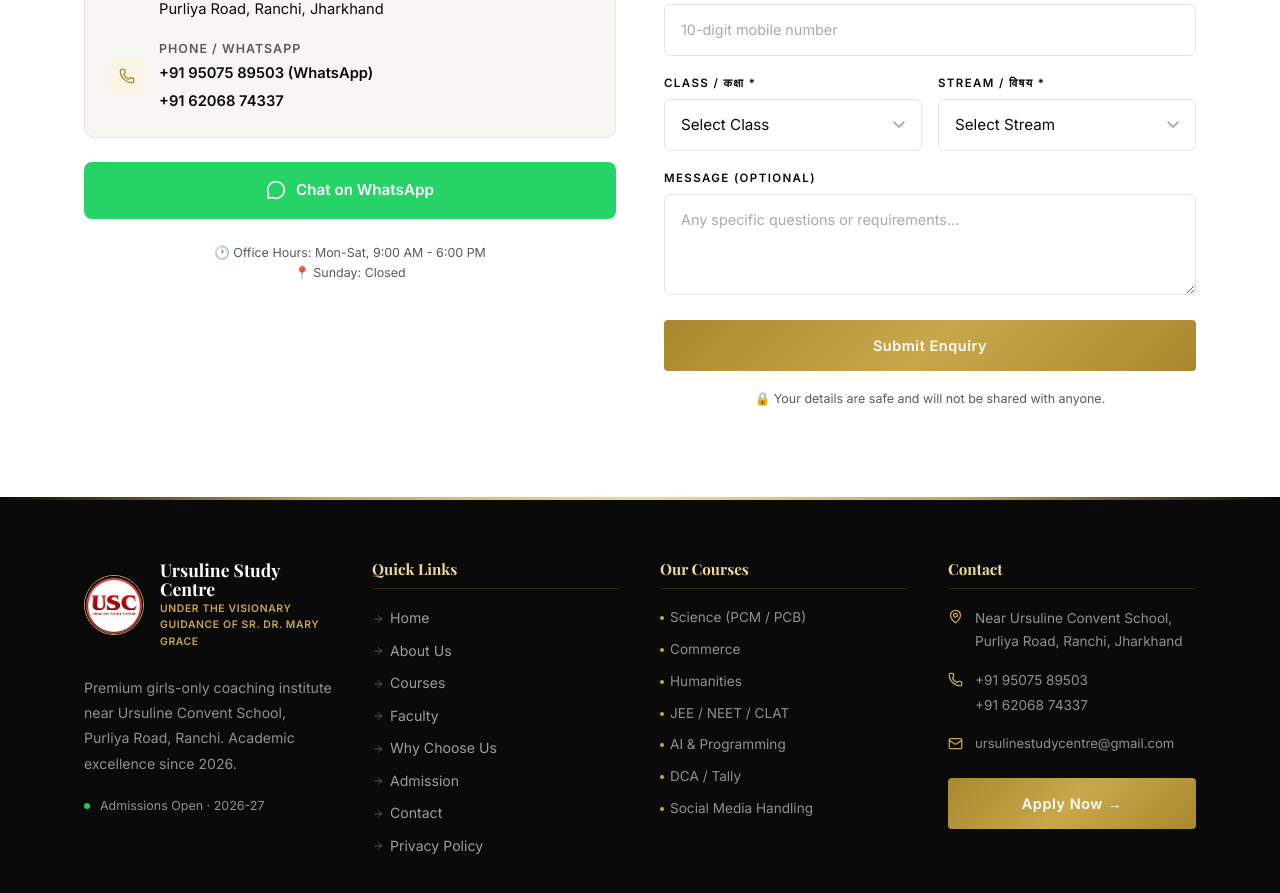
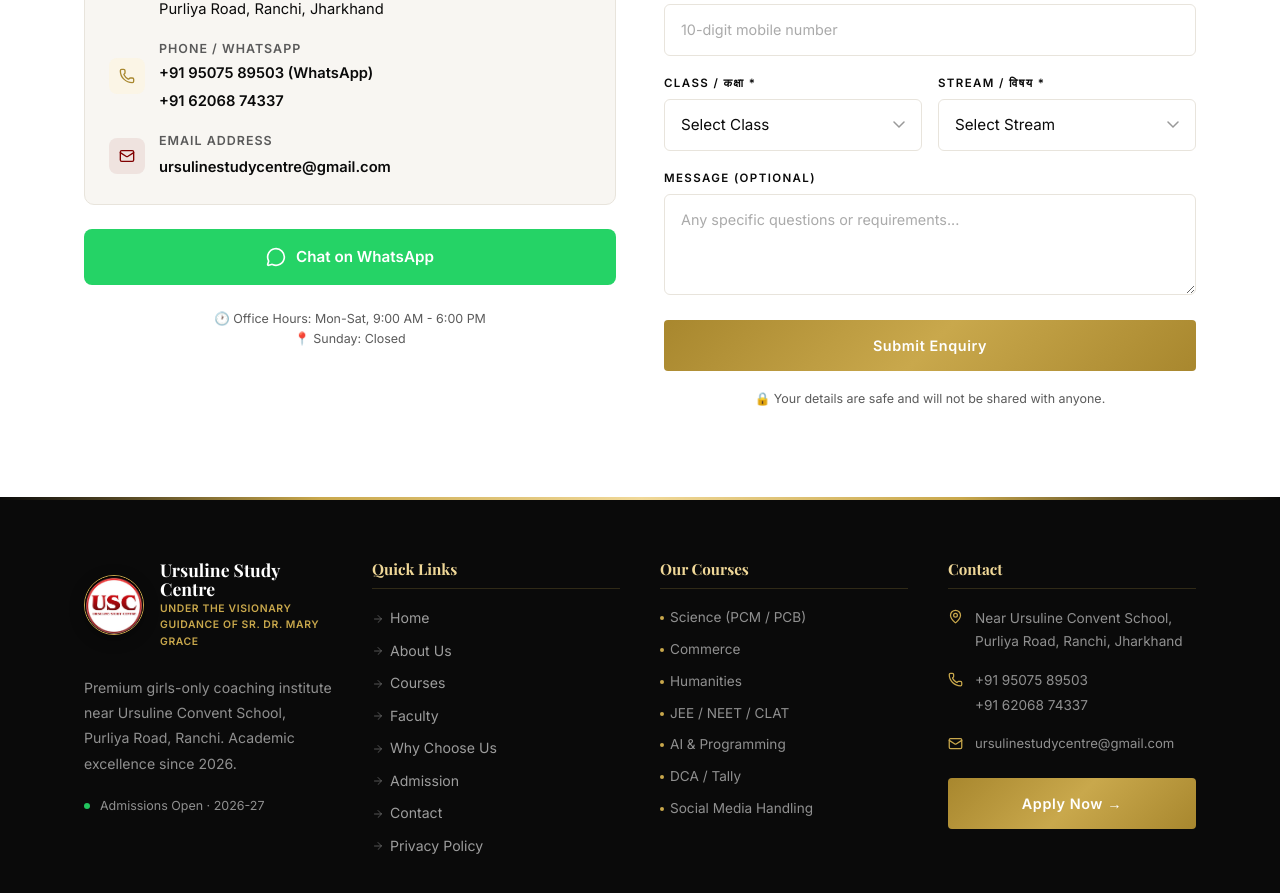
Before and after one commit to addiii999/ursuline-study-centre, a Next.js app: page / in a window 1280 px wide. Shown: the part 8960-9853 px from the top of the page. Built offline with nearby package versions, Linux system fonts and the light colour scheme; a web font is replaced by a local one.

Commit message:
fix: update and make official email clickable across the website

```diff
--- a/src/app/privacy-policy/page.tsx
+++ b/src/app/privacy-policy/page.tsx
@@ -148,7 +148,7 @@
                       <div style={{ width: '36px', height: '36px', borderRadius: '8px', background: 'white', display: 'flex', alignItems: 'center', justifyContent: 'center', boxShadow: '0 2px 8px rgba(128,0,0,0.06)', flexShrink: 0 }}>
                         <Mail size={16} style={{ color: 'var(--maroon)' }} />
                       </div>
-                      <span style={{ fontFamily: 'var(--sans)', fontSize: '0.9rem', color: 'var(--maroon)', fontWeight: 500 }}>ursulinestudycentre@gmail.com</span>
+                      <a href="mailto:ursulinestudycentre@gmail.com" style={{ fontFamily: 'var(--sans)', fontSize: '0.9rem', color: 'var(--maroon)', fontWeight: 500, textDecoration: 'none', wordBreak: 'break-all' }}>ursulinestudycentre@gmail.com</a>
                     </div>
                   </div>
                 </div>
--- a/src/components/ContactSection.tsx
+++ b/src/components/ContactSection.tsx
@@ -1,6 +1,6 @@
 "use client";
 import React, { useState, useRef } from 'react';
-import { MapPin, Phone, MessageCircle, CheckCircle, AlertCircle, Loader } from 'lucide-react';
+import { MapPin, Phone, Mail, MessageCircle, CheckCircle, AlertCircle, Loader } from 'lucide-react';
 
 const classes = ['Class 9', 'Class 10', 'Class 11', 'Class 12', 'Dropper'];
 const streams = ['Science (PCM)', 'Science (PCB)', 'Commerce', 'Humanities', 'Vocational Course'];
@@ -103,6 +103,17 @@
                         +91 62068 74337
                       </a>
                     </div>
+                  </div>
+                </div>
+                <div style={{ display: 'flex', gap: '14px', alignItems: 'center' }}>
+                  <div style={{ width: '36px', height: '36px', borderRadius: '8px', background: 'rgba(128,0,0,0.08)', display: 'flex', alignItems: 'center', justifyContent: 'center', color: 'var(--maroon)', flexShrink: 0 }}>
+                    <Mail size={16} />
+                  </div>
+                  <div>
+                    <div style={{ fontFamily: 'var(--sans)', fontSize: '0.78rem', fontWeight: 700, color: 'var(--gray-text)', textTransform: 'uppercase', letterSpacing: '0.08em', marginBottom: '3px' }}>Email Address</div>
+                    <a href="mailto:ursulinestudycentre@gmail.com" style={{ fontFamily: 'var(--sans)', fontSize: '0.92rem', color: 'var(--black)', textDecoration: 'none', fontWeight: 600, wordBreak: 'break-all' }}>
+                      ursulinestudycentre@gmail.com
+                    </a>
                   </div>
                 </div>
               </div>
```
